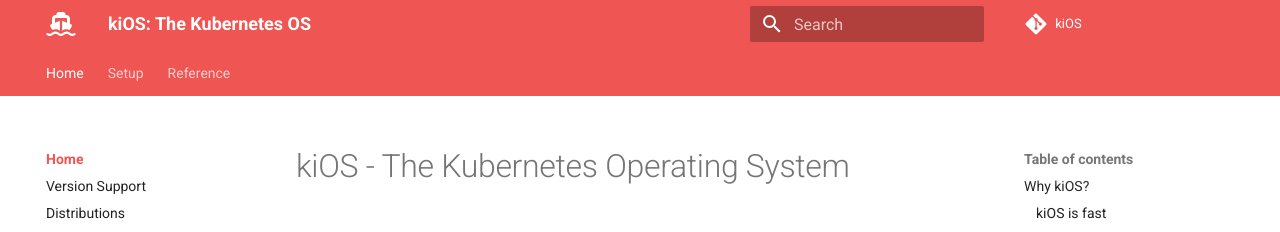
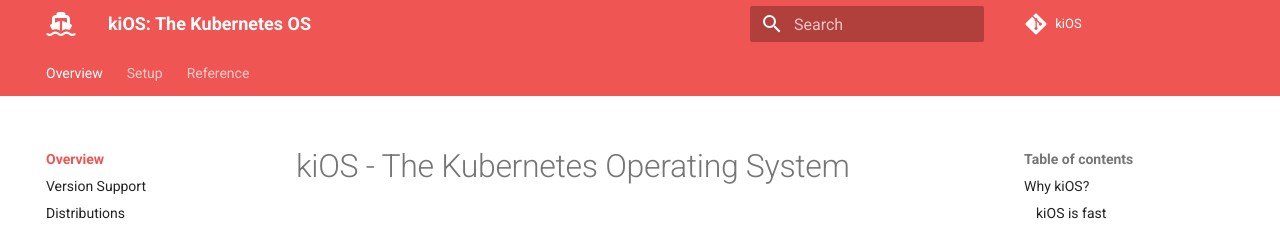
Before and after one commit to EmilyShepherd/kiOS, an MkDocs documentation site: the page built from docs/index.md, in a window 1280 px wide and 900 px high. Shown: the top 232 px of the window. Built offline with MkDocs 1.6.1 and Material for MkDocs 9.7.7, drawn with Linux system fonts in a browser that asks for light colours; comment, search, counter and statistics services are not loaded; part of the change alters nothing that is shown.

Commit message:
docs: Rename Home => Overview

```diff
--- a/mkdocs.yml
+++ b/mkdocs.yml
@@ -35,7 +35,7 @@ markdown_extensions:
 
 
 nav:
-  - Home:
+  - Overview:
     - index.md
     - versioning.md
     - distributions.md
```
